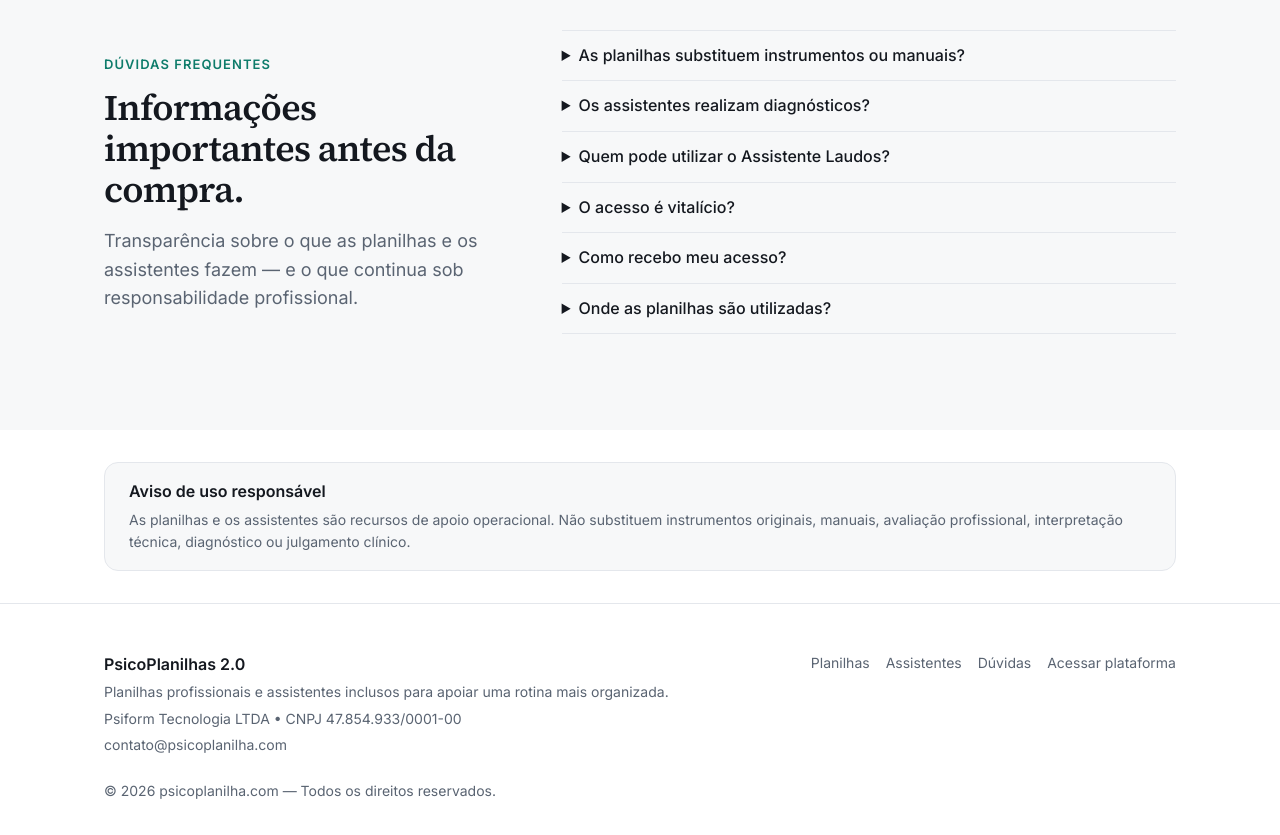
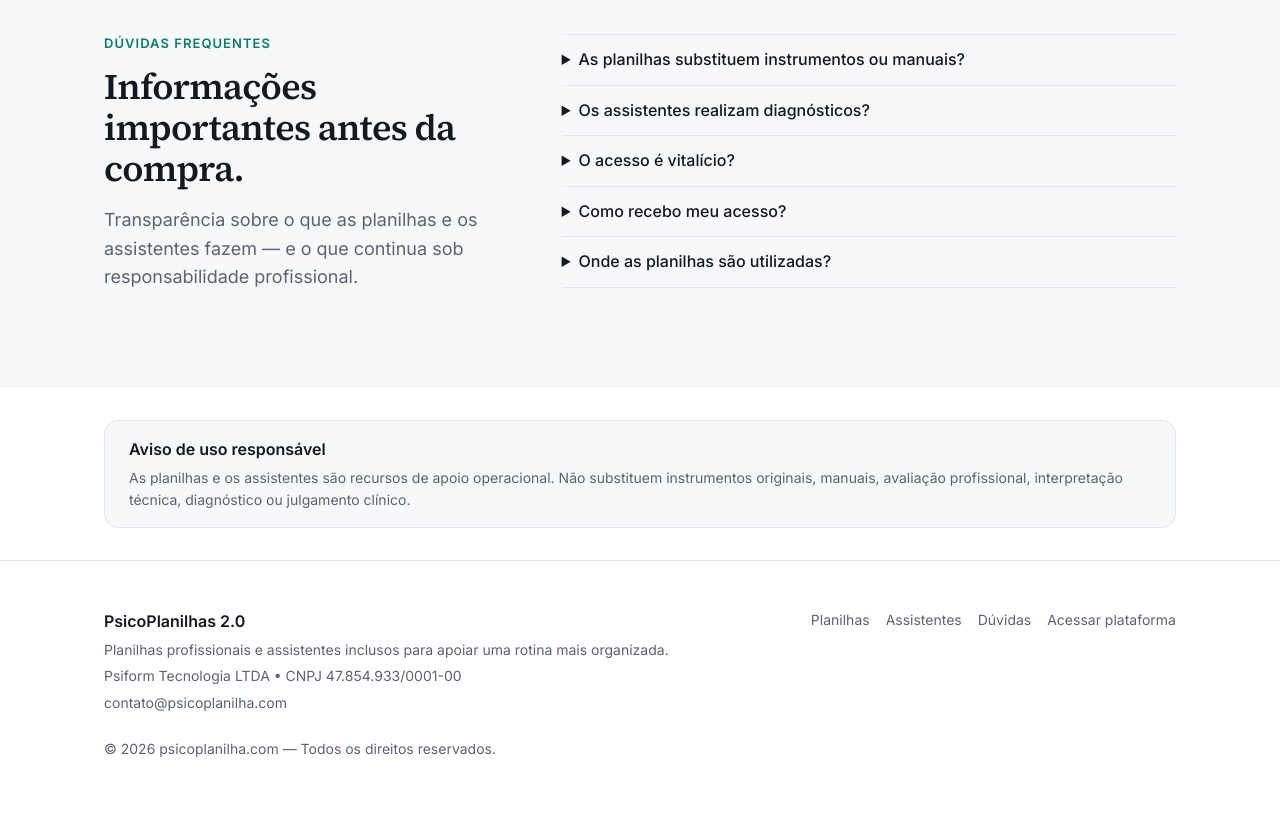
Before and after one commit to Aleporto73/psicoplanilhas-site, a Next.js app: page / in a window 1280 px wide. Shown: the part 8580-9415 px from the top of the page. After the commit the page ends 9389 px from the top, so only its background shows below. Built offline with nearby package versions, Linux system fonts and the light colour scheme.

Commit message:
fix: remover Laudos e atualizar quantidade no FAQ

```diff
--- a/src/content/faq.ts
+++ b/src/content/faq.ts
@@ -12,14 +12,9 @@ export const faqItems: FaqItem[] = [
       "Não. Eles apoiam a organização e a estruturação textual. A avaliação, a interpretação e a responsabilidade técnica permanecem com o profissional.",
   },
   {
-    question: "Quem pode utilizar o Assistente Laudos?",
-    answer:
-      "O Assistente Laudos é destinado exclusivamente a psicólogos, pois o laudo psicológico é documento privativo da profissão.",
-  },
-  {
     question: "O acesso é vitalício?",
     answer:
-      "Sim. O pagamento é único e libera o acesso vitalício à biblioteca e aos três assistentes inclusos nesta oferta.",
+      "Sim. O pagamento é único e libera o acesso vitalício à biblioteca e aos dois assistentes inclusos nesta oferta.",
   },
   {
     question: "Como recebo meu acesso?",
```
